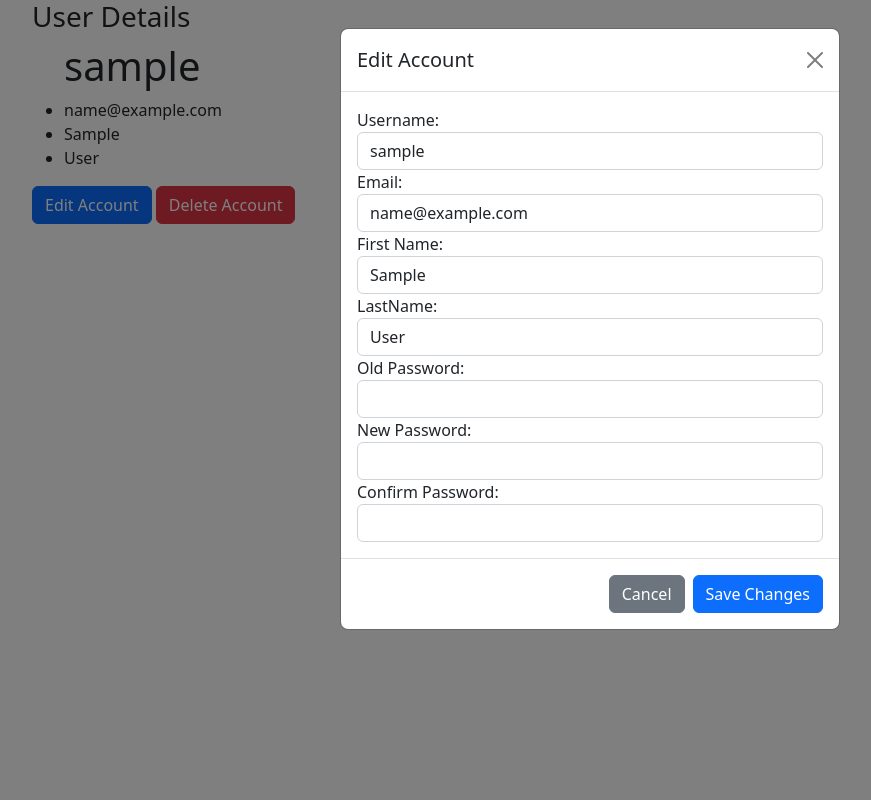
After one commit to GitZol/pmp, a PHP site: page /account.php in a window 1280 px wide, after a click on "Edit Account". The commit adds this page. Shown: the whole page, without its empty margins (50-921 px from the left). Run offline with PHP 8.4, Linux system fonts and the light colour scheme; the visitor is signed in with stand-in values (Sample User, id 1); tables that the repository leaves empty or names only in its code hold one stand-in row (values such as "Sample post").

Commit message:
updated accounts/ password change needing fix

```diff
--- /dev/null
+++ b/account.php
@@ -0,0 +1,219 @@
+<!DOCTYPE html>
+
+<html
+
+lang="en">
+
+<head>
+
+
+<meta
+
+charset="UTF-8">
+
+
+<meta
+
+name="viewport"
+
+content="width=device-width, initial-scale=1.0">
+
+
+<title>Accounts</title>
+
+
+<link
+
+href="https://cdn.jsdelivr.net/npm/bootstrap@5.2.3/dist/css/bootstrap.min.css"
+
+rel="stylesheet"
+
+integrity="sha384-rbsA2VBKQhggwzxH7pPCaAqO46MgnOM80zW1RWuH61DGLwZJEdK2Kadq2F9CUG65"
+
+crossorigin="anonymous">
+
+
+<script
+
+src="https://cdn.jsdelivr.net/npm/bootstrap@5.0.2/dist/js/bootstrap.bundle.min.js"
+
+integrity="sha384-MrcW6ZMFYlzcLA8Nl+NtUVF0sA7MsXsP1UyJoMp4YLEuNSfAP+JcXn/tWtIaxVXM"
+
+crossorigin="anonymous"
+
+defer></script>
+
+
+<script
+
+src="https://ajax.googleapis.com/ajax/libs/jquery/3.6.0/jquery.min.js"></script>
+</head>
+<body>
+  <div class="container">
+    <?php
+      session_start();
+
+      if (!isset($_SESSION['UserID'])) {
+        header("Location: login.php");
+        exit();
+      }
+
+      $username = $_SESSION['UserID'];
+
+      // Connect to the database
+      $conn = new mysqli('localhost', 'root', '', 'project_management_platform');
+
+      if ($conn->connect_error) {
+        die('Connection failed: ' . $conn->connect_error);
+      }
+
+      // Retrieve the user's details from the database
+      $sql = "SELECT username,FirstName,lastname, email FROM user WHERE UserID='$username'";
+      $result = $conn->query($sql);
+
+      if ($result->num_rows > 0) {
+        $row = $result->fetch_assoc();
+
+        // Set the initial values for the form fields
+        $Username = $row['username'];
+        $Email = $row['email'];
+        $FirstName = $row ['FirstName'];
+        $Lastname = $row['lastname'];
+      } else {
+        echo "Error retrieving user details.";
+        exit;
+      }
+
+      // Close the database connection
+      $conn->close();
+    ?>
+    <h3>User Details</h3>
+    <ul>
+      <h1><?php echo $Username; ?></h1>
+      <li><?php echo $Email; ?></li>
+      <li><?php echo $FirstName; ?></li>
+      <li><?php echo $Lastname; ?></li>
+    </ul>
+
+    <button id="showEditAccountForm" class="btn btn-primary" data-bs-toggle="modal" data-bs-target="#editAccountModal">
+      Edit Account
+    </button>
+
+    <button
+      id="deleteAccountButton"
+      class="btn btn-danger"
+      onclick="confirmDelete()"
+    >Delete Account</button>
+
+
+    <div class="modal fade" id="editAccountModal" tabindex="-1" aria-labelledby="editAccountModalLabel"
+
+aria-hidden="true">
+
+
+<div
+
+class="modal-dialog">
+
+
+<div
+
+class="modal-content">
+
+
+<div
+
+class="modal-header">
+
+
+<h5
+
+class="modal-title"
+
+id="editAccountModalLabel">Edit Account</h5>
+
+
+<button
+
+type="button"
+
+class="btn-close"
+
+data-bs-dismiss="modal"
+
+aria-label="Close"></button>
+
+
+</div>
+          <form id="editAccountForm" action="update_account.php" method="post">
+  <div class="modal-body">
+    <label for="username">Username:</label>
+    <input type="text" id="username" class="form-control" name="username" value="<?php echo $Username; ?>" >
+
+    <label for="email">Email:</label>
+    <input type="email" id="email" class="form-control" name="email" value="<?php echo $Email; ?>">
+
+    <label for="FistName">First Name:</label>
+    <input type="text" id="FirstName" class="form-control" name="FirstName" value="<?php echo $FirstName; ?>" >
+
+    <label for="Lastname">LastName:</label>
+    <input type="text" id="LastName" class="form-control" name="LastName" value="<?php echo $Lastname; ?>">
+
+    <label for="oldPassword">Old Password:</label>
+    <input type="password" id="oldPassword" class="form-control" name="oldPassword">
+
+    <label for="newPassword">New Password:</label>
+    <input type="password" id="newPassword" class="form-control" name="newPassword">
+
+    <label
+
+
+for="confirmPassword">Confirm Password:</label>
+
+
+
+<input
+
+
+type="password"
+
+
+id="confirmPassword"
+
+
+class="form-control"
+
+
+name="confirmPassword"
+      >
+
+
+</div>
+
+
+
+<div
+
+class="modal-footer">
+
+
+<button
+
+type="button"
+
+class="btn btn-secondary"
+
+data-bs-dismiss="modal">Cancel</button>
+
+
+
+<button
+
+type="submit"
+
+class="btn btn-primary">Save Changes</button>
+
+
+</div>
+
+</form>
--- a/login.php
+++ b/login.php
@@ -49,7 +49,7 @@
                     $_SESSION["UserID"] = $UserID;
                     $_SESSION["Username"] = $username;
 
-                    header("Location: home.php");
+                    header("Location: account.php");
                     exit();
                 } else {
                     echo $password_retrieve_error;
--- a/register.php
+++ b/register.php
@@ -41,6 +41,8 @@
 
                 if ($stmt->execute()) {
                     echo "New account created successfully!";
+                    sleep(2);
+                    header("Location: login.php");
                 } else {
                     echo "Error: ". $stmt->error;
                 }
```
Also changed, not shown: delete_user.php (added, +43 -0 lines), update_account.php (added, +80 -0 lines).
